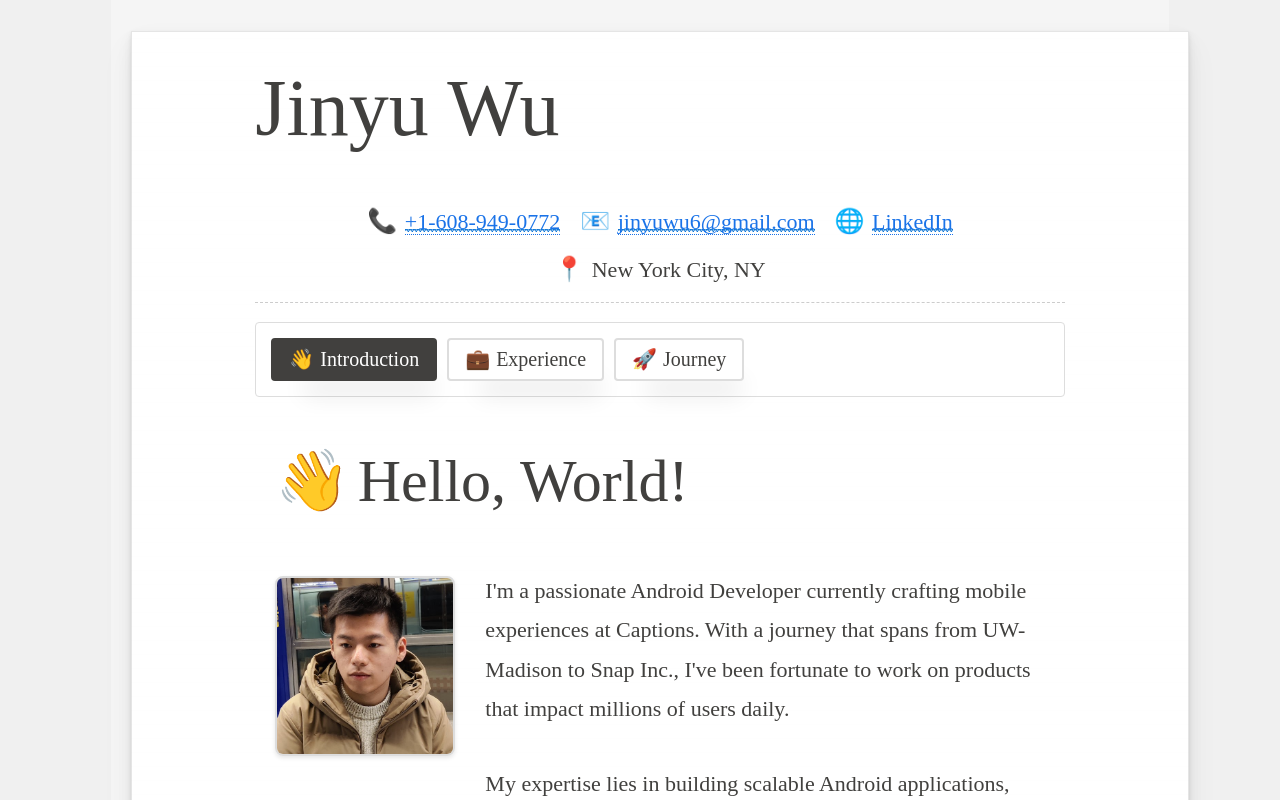
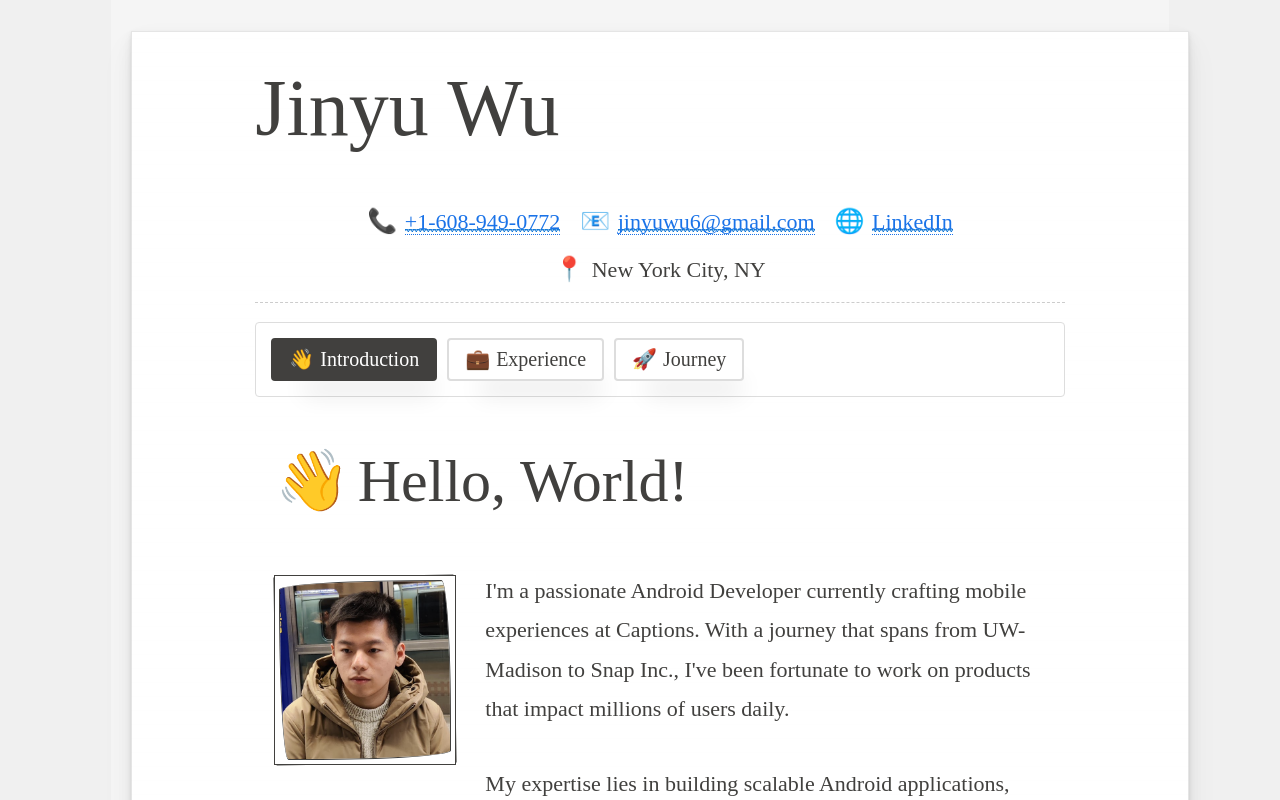
Before and after one commit to JWhoops/my-website, a React (Create React App) app: page / in a window 1280 px wide. Shown: the top 800 px of the page. Built offline with nearby package versions, Linux system fonts and the light colour scheme; a web font is replaced by a local one.

Commit message:
update profile image

```diff
--- a/src/App.css
+++ b/src/App.css
@@ -230,15 +230,42 @@ a:hover {
 .profile-image {
   flex: 0 0 180px;
   margin-top: 0.5rem;
+  position: relative;
+  padding: 3px;
+  background: white;
+  border: 1px solid #41403e;
+  transform: rotate(-1deg);
+  transition: transform 0.2s ease;
+}
+
+.profile-image::before {
+  content: '';
+  position: absolute;
+  top: -2px;
+  left: -2px;
+  right: -2px;
+  bottom: -2px;
+  border: 1px solid #41403e;
+  transform: rotate(1deg);
+  z-index: -1;
+  background: white;
 }
 
 .profile-img {
   width: 180px;
   height: 180px;
   object-fit: cover;
-  border-radius: 8px;
-  border: 2px solid #ddd;
-  box-shadow: 0 2px 4px rgba(0,0,0,0.1);
+  border: 1px solid #41403e;
+  transform: rotate(1deg);
+  transition: transform 0.2s ease;
+}
+
+.profile-image:hover {
+  transform: rotate(1deg);
+}
+
+.profile-image:hover .profile-img {
+  transform: rotate(-1deg);
 }
 
 .image-placeholder {
```
